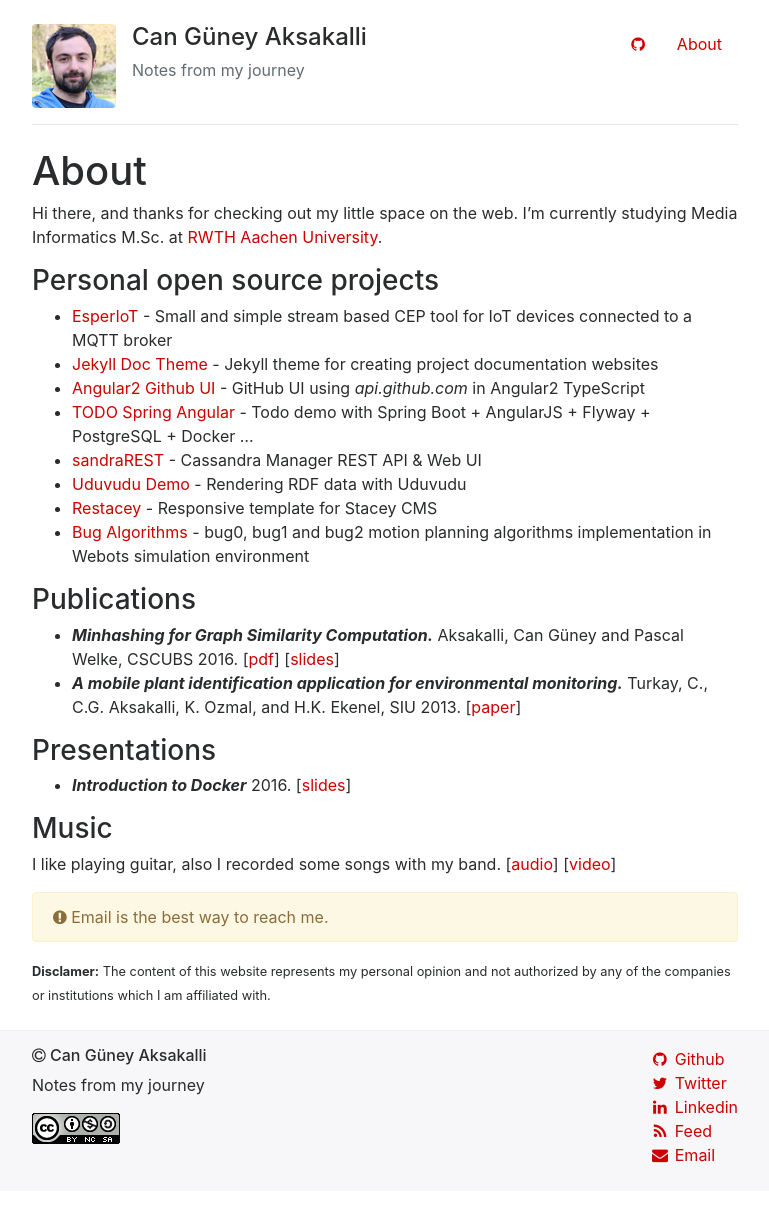
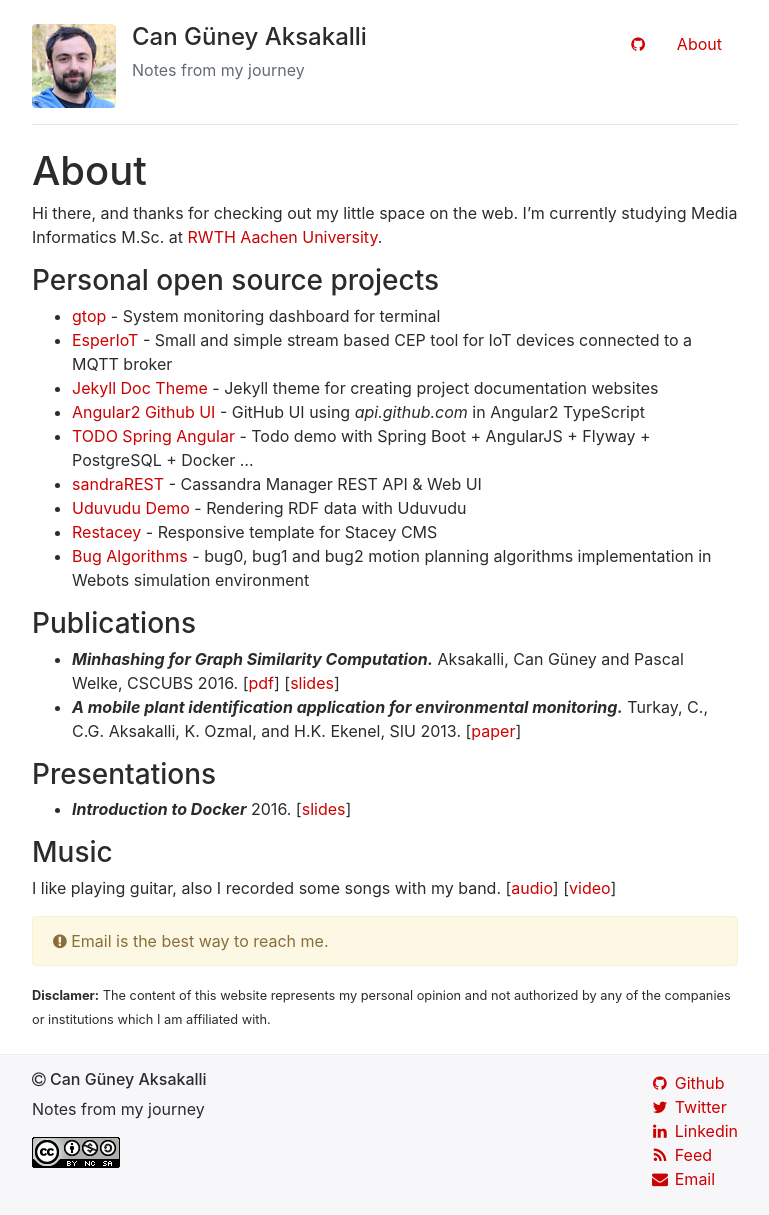
Before and after one commit to aksakalli/aksakalli.github.io, a Jekyll site: the page built from about.md, in a window 1280 px wide. Shown: the whole page, without its empty margins (255-1024 px from the left). Built offline with Jekyll 4.4.1, drawn with Linux system fonts in a browser that asks for light colours; nearby versions of some CDN libraries; before the commit the page ends 1191 px from its top, so only the background shows below that.

Commit message:
gtop added

```diff
--- a/about.md
+++ b/about.md
@@ -10,6 +10,8 @@
 
 ### Personal open source projects
 
+* [gtop](https://github.com/aksakalli/gtop) -
+System monitoring dashboard for terminal
 * [EsperIoT](https://github.com/aksakalli/EsperIoT) -
 Small and simple stream based CEP tool for IoT devices connected to a MQTT broker
 * [Jekyll Doc Theme](https://aksakalli.github.io/jekyll-doc-theme/) - Jekyll theme for creating project documentation websites
```
